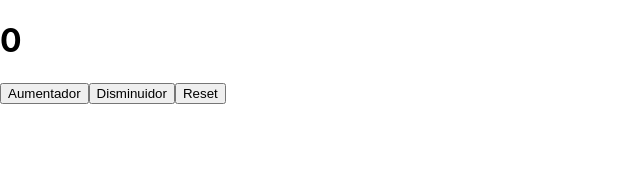
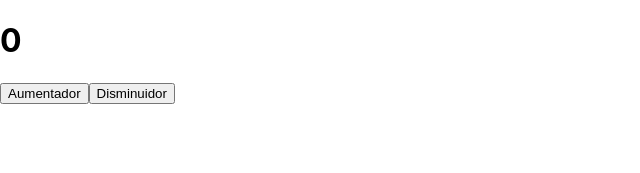
Before and after one commit to MiguelAngelAlvarezFernandez/megacontador, a React (Create React App) app: page / in a window 1280 px wide. Shown: the top 173 px of the page, without its empty margins (0-640 px from the left). Built offline with nearby package versions, Linux system fonts and the light colour scheme.

Commit message:
Eliminado botón reset

```diff
--- a/src/App.js
+++ b/src/App.js
@@ -14,17 +14,12 @@ function App() {
     setvalorActual(novoValor)
   }
 
-  function manexadorClickReset () {
-    let novoValor = 0
-    setvalorActual(novoValor)
-  }
 
   return (
     <div>
       <h1>{valorActual}</h1>
       <button onClick={manexadorClickAumenta}>Aumentador</button>
       <button onClick={manexadorClickDisminuye}>Disminuidor</button>
-      <button onClick={manexadorClickReset}>Reset</button>
     </div>
   );
 }
```
